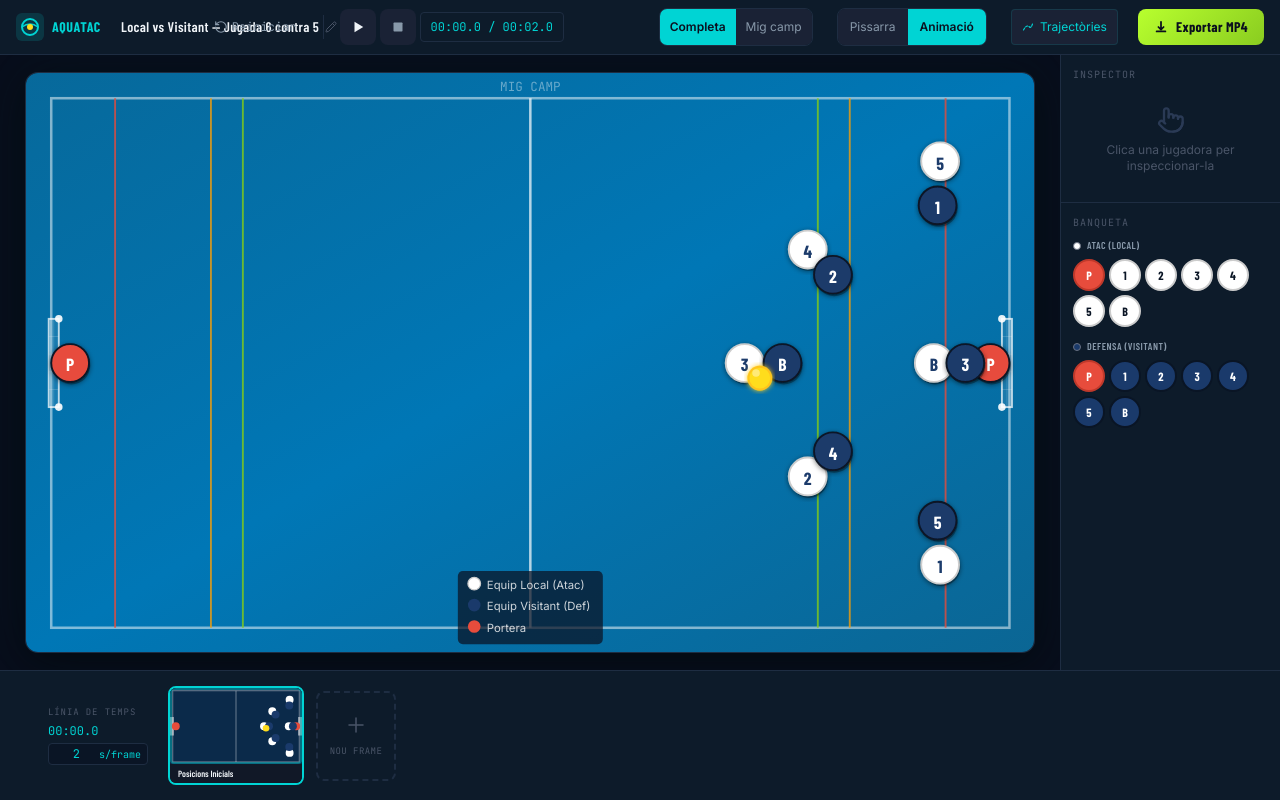
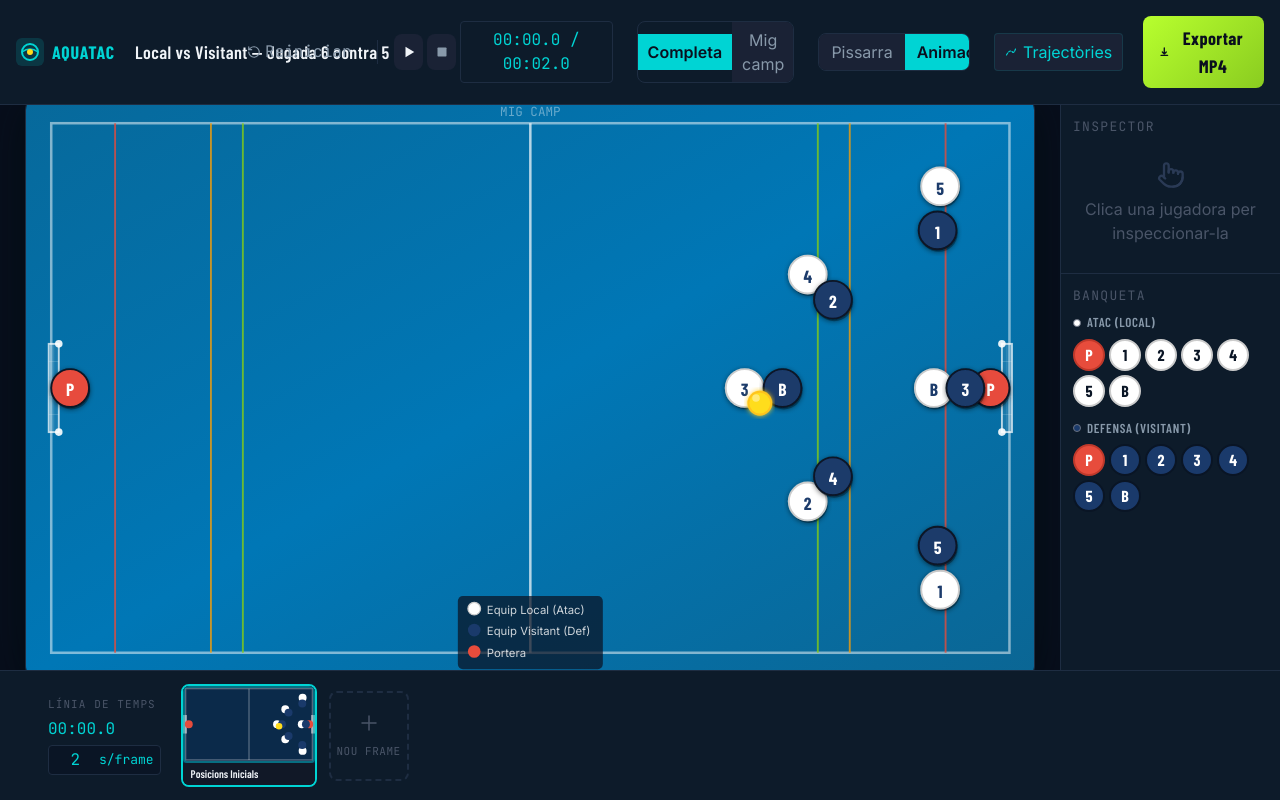
Before and after one commit to txell014/wp-tactics, a React (Vite) app: page / in a window 1280 px wide. Both pictures are taken after a click on the button "Animació". Built offline with nearby package versions, Linux system fonts and the light colour scheme; a web font is replaced by a local one.

Commit message:
[MODIFIED] Mida lletres

```diff
--- a/src/App.tsx
+++ b/src/App.tsx
@@ -538,7 +538,7 @@ function PoolCanvas({
             onClick={e => e.stopPropagation()}
             onMouseDown={e => e.stopPropagation()}
           >
-            <div className="px-3 py-1.5 text-[10px] font-mono text-[#8899aa] uppercase tracking-wider border-b border-[#2a3a55] mb-1">
+            <div className="px-3 py-1.5 text-[13px] font-mono text-[#8899aa] uppercase tracking-wider border-b border-[#2a3a55] mb-1">
               Acció Tàctica · Atac {attDisplay} vs Def {defDisplay}
             </div>
             {options.map(({ type, icon, label, color }) => {
@@ -546,12 +546,12 @@ function PoolCanvas({
               return (
                 <button
                   key={type}
-                  className="w-full flex items-center gap-2 px-3 py-2 rounded text-sm text-left hover:bg-[#243050] transition-colors"
+                  className="w-full flex items-center gap-2 px-3 py-2 rounded text-lg text-left hover:bg-[#243050] transition-colors"
                   onClick={() => { onToggleAction(type, attackerId, defenderId); onCloseContext(); }}
                 >
                   {icon}
                   <span className="text-[#f0f4f8] flex-1">{label}</span>
-                  {active && <span style={{ color }} className="text-xs font-bold">✓</span>}
+                  {active && <span style={{ color }} className="text-md font-bold">✓</span>}
                 </button>
               );
             })}
@@ -798,7 +798,7 @@ export default function App() {
 
   return (
     <div className="flex flex-col h-screen bg-[#0a0f1e] overflow-hidden select-none">
-      <header className="flex items-center gap-3 px-4 py-2 bg-[#0d1b2a] border-b border-[#1e2d42] shrink-0" style={{ minHeight: 52 }}>
+      <header className="flex items-center gap-3 px-4 py-4 bg-[#0d1b2a] border-b border-[#1e2d42] shrink-0" style={{ minHeight: 52 }}>
         <div className="flex items-center gap-2 mr-2">
           <svg width={28} height={28} viewBox="0 0 28 28">
             <rect width={28} height={28} rx={6} fill="#00d4d4" opacity={0.15} />
@@ -806,14 +806,14 @@ export default function App() {
             <path d="M6,14 Q14,8 22,14" fill="none" stroke="#00d4d4" strokeWidth={1.5} />
             <circle cx={14} cy={14} r={3} fill="#ffdd1d" />
           </svg>
-          <span className="font-display text-[#00d4d4] font-bold text-sm tracking-wider uppercase hidden sm:block">AquaTac</span>
+          <span className="font-display text-[#00d4d4] font-bold text-lg tracking-wider uppercase hidden sm:block">AquaTac</span>
         </div>
 
         <div className="flex items-center gap-1.5 flex-1 min-w-0">
           {editingTitle ? (
             <input
               autoFocus
-              className="bg-[#1a2235] border border-[#00d4d4] rounded px-2 py-1 text-sm text-[#f0f4f8] font-display font-semibold tracking-wide outline-none w-full max-w-sm"
+              className="bg-[#1a2235] border border-[#00d4d4] rounded px-2 py-1 text-lg text-[#f0f4f8] font-display font-semibold tracking-wide outline-none w-full max-w-sm"
               value={playTitle}
               onChange={e => setPlayTitle(e.target.value)}
               onBlur={() => setEditingTitle(false)}
@@ -821,14 +821,14 @@ export default function App() {
             />
           ) : (
             <button className="flex items-center gap-1.5 group max-w-sm" onClick={() => setEditingTitle(true)}>
-              <span className="font-display font-semibold text-sm text-[#f0f4f8] tracking-wide truncate">{playTitle}</span>
+              <span className="font-display font-semibold text-lg text-[#f0f4f8] tracking-wide truncate">{playTitle}</span>
               <Pencil size={12} className="text-[#4a5568] group-hover:text-[#8899aa]" />
             </button>
           )}
         </div>
 
         <div className="flex items-center gap-1">
-          <button onClick={resetPlay} className="btn-ghost flex items-center gap-1 px-2.5 py-1.5 rounded text-xs font-mono min-h-[36px] text-[#e74c3c] hover:text-[#ff6b6b] hover:bg-[#2a1515]">
+          <button onClick={resetPlay} className="btn-ghost flex items-center gap-1 pr-2.5 pl-25 py-1.5 rounded text-md font-mono min-h-[36px] text-[#e74c3c] hover:text-[#ff6b6b] hover:bg-[#2a1515]">
             <RotateCcw size={14} /><span className="hidden md:inline">Reiniciar</span>
           </button>
         </div>
@@ -848,7 +848,7 @@ export default function App() {
               <button className="flex items-center justify-center w-9 h-9 rounded-lg bg-[#1a2235] text-[#8899aa] hover:text-[#f0f4f8] transition-colors" onClick={() => { setPlaying(false); setElapsed(0); setActiveFrame(0); }} title="Aturar">
                 <svg width={12} height={12} fill="currentColor" viewBox="0 0 16 16"><rect x={2} y={2} width={12} height={12} rx={1} /></svg>
               </button>
-              <div className="font-mono text-xs text-[#00d4d4] bg-[#0d1b2a] px-2.5 py-1.5 rounded border border-[#1e2d42] min-w-[110px] text-center tabular-nums">
+              <div className="font-mono text-md text-[#00d4d4] bg-[#0d1b2a] px-2.5 py-1.5 rounded border border-[#1e2d42] min-w-[110px] text-center tabular-nums">
                 {formatTime(elapsed)} / {formatTime(totalDuration)}
               </div>
             </div>
@@ -863,7 +863,7 @@ export default function App() {
               key={v}
               disabled={exporting}
               onClick={() => { setPoolView(v); setContextMenu(null); setSelectedId(null); }}
-              className={`px-2.5 py-1.5 text-xs min-h-[36px] transition-colors disabled:opacity-50 ${poolView === v ? "bg-[#00d4d4] text-[#0a0f1e] font-semibold" : "bg-[#1a2235] text-[#8899aa] hover:text-[#f0f4f8]"}`}
+              className={`px-2.5 py-1.5 text-md min-h-[36px] transition-colors disabled:opacity-50 ${poolView === v ? "bg-[#00d4d4] text-[#0a0f1e] font-semibold" : "bg-[#1a2235] text-[#8899aa] hover:text-[#f0f4f8]"}`}
             >
               {label}
             </button>
@@ -876,7 +876,7 @@ export default function App() {
               key={m}
               disabled={exporting}
               onClick={() => { setAppMode(m); if (m === "pissarra") setPlaying(false); }}
-              className={`px-3 py-1.5 text-xs min-h-[36px] transition-colors capitalize disabled:opacity-50 ${appMode === m ? "bg-[#00d4d4] text-[#0a0f1e] font-semibold" : "bg-[#1a2235] text-[#8899aa] hover:text-[#f0f4f8]"}`}
+              className={`px-3 py-1.5 text-md min-h-[36px] transition-colors capitalize disabled:opacity-50 ${appMode === m ? "bg-[#00d4d4] text-[#0a0f1e] font-semibold" : "bg-[#1a2235] text-[#8899aa] hover:text-[#f0f4f8]"}`}
             >
               {m}
             </button>
@@ -886,7 +886,7 @@ export default function App() {
         {/* Només mostrem opcions de trajectòries i exportar en mode Animació */}
         {appMode === "animació" && (
           <>
-            <button onClick={() => setShowPaths(p => !p)} className={`flex items-center gap-1.5 px-2.5 py-1.5 rounded text-xs transition-colors min-h-[36px] mr-2 ${showPaths ? "bg-[#1a2235] text-[#00d4d4] border border-[#00d4d420]" : "btn-ghost"}`}>
+            <button onClick={() => setShowPaths(p => !p)} className={`flex items-center gap-1.5 px-2.5 py-1.5 rounded text-md transition-colors min-h-[36px] mr-2 ${showPaths ? "bg-[#1a2235] text-[#00d4d4] border border-[#00d4d420]" : "btn-ghost"}`}>
               <svg width={12} height={12} fill="none" stroke="currentColor" strokeWidth={1.5} viewBox="0 0 16 16">
                 <path d="M2 12 Q6 4 10 8 Q12 10 14 4" strokeLinecap="round" strokeDasharray="3 2" />
               </svg>
@@ -894,7 +894,7 @@ export default function App() {
             </button>
 
             <div className="relative">
-              <button disabled={exporting} onClick={() => setExportMenu(p => !p)} className="btn-export flex items-center gap-2 px-4 py-2 rounded-lg text-sm min-h-[36px] font-display tracking-wide disabled:opacity-50 disabled:cursor-wait">
+              <button disabled={exporting} onClick={() => setExportMenu(p => !p)} className="btn-export flex items-center gap-2 px-4 py-2 rounded-lg text-lg min-h-[36px] font-display tracking-wide disabled:opacity-50 disabled:cursor-wait">
                 <svg width={14} height={14} fill="none" stroke="currentColor" strokeWidth={2} viewBox="0 0 16 16">
                   <path d="M8 2v9M5 8l3 3 3-3" strokeLinecap="round" strokeLinejoin="round" />
                   <rect x={2} y={12} width={12} height={2} rx={1} fill="currentColor" stroke="none" />
@@ -903,11 +903,11 @@ export default function App() {
               </button>
               {exportMenu && (
                 <div className="absolute right-0 top-full mt-1 bg-[#1a2235] border border-[#2a3a55] rounded-lg shadow-2xl z-50 min-w-[140px]">
-                  <div className="px-3 py-1.5 text-[10px] font-mono text-[#8899aa] uppercase tracking-wider border-b border-[#2a3a55]">Resolució</div>
+                  <div className="px-3 py-1.5 text-[13px] font-mono text-[#8899aa] uppercase tracking-wider border-b border-[#2a3a55]">Resolució</div>
                   {["720p HD", "1080p Full HD"].map(res => (
-                    <button key={res} className="w-full text-left px-3 py-2.5 text-sm text-[#f0f4f8] hover:bg-[#243050] transition-colors flex items-center justify-between" onClick={() => startVideoExport(res)}>
+                    <button key={res} className="w-full text-left px-3 py-2.5 text-lg text-[#f0f4f8] hover:bg-[#243050] transition-colors flex items-center justify-between" onClick={() => startVideoExport(res)}>
                       <span>{res}</span>
-                      <span className="text-[#8899aa] text-xs font-mono">{res.includes("1080") ? "1920×1080" : "1280×720"}</span>
+                      <span className="text-[#8899aa] text-md font-mono">{res.includes("1080") ? "1920×1080" : "1280×720"}</span>
                     </button>
                   ))}
                 </div>
@@ -942,7 +942,7 @@ export default function App() {
 
         <aside className="w-[220px] shrink-0 bg-[#0d1b2a] border-l border-[#1e2d42] flex flex-col overflow-y-auto">
           <div className="p-3 border-b border-[#1e2d42]">
-            <div className="text-[10px] font-mono text-[#4a5568] uppercase tracking-widest mb-2">Inspector</div>
+            <div className="text-[13px] font-mono text-[#4a5568] uppercase tracking-widest mb-2">Inspector</div>
 
             {selectedPlayer && selectedPos ? (
               <div>
@@ -953,20 +953,20 @@ export default function App() {
                   </svg>
                   <div>
                     <div className="font-display font-bold text-[#f0f4f8] text-base leading-none">{selectedPlayer.label}</div>
-                    <div className="text-xs text-[#8899aa] capitalize mt-0.5">{selectedPlayer.team === "keeper" ? "Portera" : selectedPlayer.team === "attack" ? "Equip Local (Atac)" : "Equip Visitant (Defensa)"}</div>
+                    <div className="text-md text-[#8899aa] capitalize mt-0.5">{selectedPlayer.team === "keeper" ? "Portera" : selectedPlayer.team === "attack" ? "Equip Local (Atac)" : "Equip Visitant (Defensa)"}</div>
                   </div>
                 </div>
 
                 {frame.actions.some(a => a.type === "exclusion" && a.defenderId === selectedId) && (
                   <div className="mb-3 bg-[#2a1515] border border-[#e74c3c] rounded px-2 py-1.5 flex items-center gap-2">
-                    <span className="text-[#e74c3c] text-sm">⚡</span>
-                    <span className="text-[#e74c3c] text-[10px] font-bold uppercase tracking-wider">Jugadora Expulsada</span>
+                    <span className="text-[#e74c3c] text-lg">⚡</span>
+                    <span className="text-[#e74c3c] text-[13px] font-bold uppercase tracking-wider">Jugadora Expulsada</span>
                   </div>
                 )}
 
                 <div className="mb-2">
-                  <div className="text-[10px] text-[#8899aa] font-mono mb-1.5">Possessió Pilota</div>
-                  <div className={`w-full flex items-center gap-2 px-2.5 py-2 rounded text-xs font-medium border ${selectedPos.hasBall ? "bg-[#1a2e0a] border-[#ffdd1d40] text-[#ffdd1d]" : "bg-[#111827] border-[#1e2d42] text-[#8899aa]"}`}>
+                  <div className="text-[13px] text-[#8899aa] font-mono mb-1.5">Possessió Pilota</div>
+                  <div className={`w-full flex items-center gap-2 px-2.5 py-2 rounded text-md font-medium border ${selectedPos.hasBall ? "bg-[#1a2e0a] border-[#ffdd1d40] text-[#ffdd1d]" : "bg-[#111827] border-[#1e2d42] text-[#8899aa]"}`}>
                     <svg width={10} height={10} viewBox="0 0 20 20" fill={selectedPos.hasBall ? "#ffdd1d" : "#4a5568"}><circle cx={10} cy={10} r={9} /></svg>
                     {selectedPos.hasBall ? "Té la pilota" : "Sense pilota"}
                   </div>
@@ -975,13 +975,13 @@ export default function App() {
             ) : (
               <div className="text-center py-4 flex flex-col items-center">
                 <Pointer size={28} className="text-[#2a3a55] mb-2" />
-                <div className="text-xs text-[#4a5568]">Clica una jugadora per inspeccionar-la</div>
+                <div className="text-md text-[#4a5568]">Clica una jugadora per inspeccionar-la</div>
               </div>
             )}
           </div>
 
           <div className="p-3 flex-1">
-            <div className="text-[10px] font-mono text-[#4a5568] uppercase tracking-widest mb-2">Banqueta</div>
+            <div className="text-[13px] font-mono text-[#4a5568] uppercase tracking-widest mb-2">Banqueta</div>
             {[
               { label: "Atac (Local)", players: ROSTER_ATTACK, color: "#ffffff", borderColor: "#ccc" },
               { label: "Defensa (Visitant)", players: ROSTER_DEFENSE, color: "#1a3a6b", borderColor: "#0a1525" },
@@ -989,7 +989,7 @@ export default function App() {
               <div key={label} className="mb-3">
                 <div className="flex items-center gap-1.5 mb-1.5">
                   <div className="w-2 h-2 rounded-full border border-gray-500" style={{ background: color }} />
-                  <span className="text-[10px] text-[#8899aa] font-display font-semibold uppercase tracking-wider">{label}</span>
+                  <span className="text-[13px] text-[#8899aa] font-display font-semibold uppercase tracking-wider">{label}</span>
                 </div>
                 <div className="flex flex-wrap gap-1">
                   {players.map(p => {
@@ -1001,7 +1001,7 @@ export default function App() {
                            title={`${label} ${p.display} (${p.label})`}
                            className={`flex items-center justify-center w-8 h-8 rounded-full cursor-pointer hover:opacity-80 transition-all border-2 ${selectedId === p.id ? 'ring-2 ring-[#00d4d4] ring-offset-2 ring-offset-[#0d1b2a]' : ''}`}
                            style={{ background: fill, borderColor: p.team === "keeper" ? "#c0392b" : borderColor }}>
-                        <span className="font-display font-bold text-xs" style={{ color: textC }}>{p.display}</span>
+                        <span className="font-display font-bold text-md" style={{ color: textC }}>{p.display}</span>
                       </div>
                     );
                   })}
@@ -1016,13 +1016,13 @@ export default function App() {
           <div className="flex items-stretch h-full px-4 py-3 gap-0 overflow-x-auto">
 
             <div className="flex flex-col justify-center mr-4 shrink-0 min-w-[90px] gap-1 ml-8">
-              <div className="text-[9px] font-mono text-[#4a5568] uppercase tracking-widest">Línia de temps</div>
-              <div className="text-xs font-mono text-[#00d4d4]">{formatTime(elapsed)}</div>
+              <div className="text-[11px] font-mono text-[#4a5568] uppercase tracking-widest">Línia de temps</div>
+              <div className="text-md font-mono text-[#00d4d4]">{formatTime(elapsed)}</div>
               <div className="flex items-center gap-1 bg-[#0a1525] border border-[#1e2d42] px-1.5 py-0.5 rounded w-fit" title="Durada de cada frame">
                 <input type="number" step="0.5" min="0.5" value={frameDuration}
                   onChange={e => changeFrameDuration(+e.target.value)}
-                  className="w-10 bg-transparent text-[#00d4d4] font-mono text-xs outline-none text-right" />
-                <span className="text-[#00d4d4] font-mono text-[10px]">s/frame</span>
+                  className="w-10 bg-transparent text-[#00d4d4] font-mono text-md outline-none text-right" />
+                <span className="text-[#00d4d4] font-mono text-[13px]">s/frame</span>
               </div>
             </div>
 
@@ -1047,7 +1047,7 @@ export default function App() {
                       {idx === activeFrame && <div className="absolute inset-0 border-2 border-[#00d4d4] rounded pointer-events-none opacity-40" />}
                     </div>
                     <div className="bg-[#111827] px-2 py-1 flex items-center justify-between gap-1">
-                      <span className="text-[9px] font-display font-semibold text-[#f0f4f8] truncate leading-tight">{f.label}</span>
+                      <span className="text-[11px] font-display font-semibold text-[#f0f4f8] truncate leading-tight">{f.label}</span>
                       <div className="flex items-center gap-1 shrink-0">
                         {frames.length > 1 && (
                           <button onClick={e => { e.stopPropagation(); deleteFrame(idx); }} className="text-[#4a5568] hover:text-[#e74c3c] flex items-center justify-center rounded hover:bg-[#2a1515] transition-colors p-0.5"><X size={12} /></button>
@@ -1060,7 +1060,7 @@ export default function App() {
 
               <button onClick={addFrame} className="shrink-0 w-20 min-h-[90px] rounded-lg border-2 border-dashed border-[#1e2d42] hover:border-[#00d4d4] hover:bg-[#00d4d408] transition-colors flex flex-col items-center justify-center gap-1 text-[#4a5568] hover:text-[#00d4d4]">
                 <Plus size={24} className="mb-1" strokeWidth={1.5} />
-                <span className="text-[9px] font-mono uppercase tracking-wider">Nou Frame</span>
+                <span className="text-[11px] font-mono uppercase tracking-wider">Nou Frame</span>
               </button>
             </div>
           </div>
```
